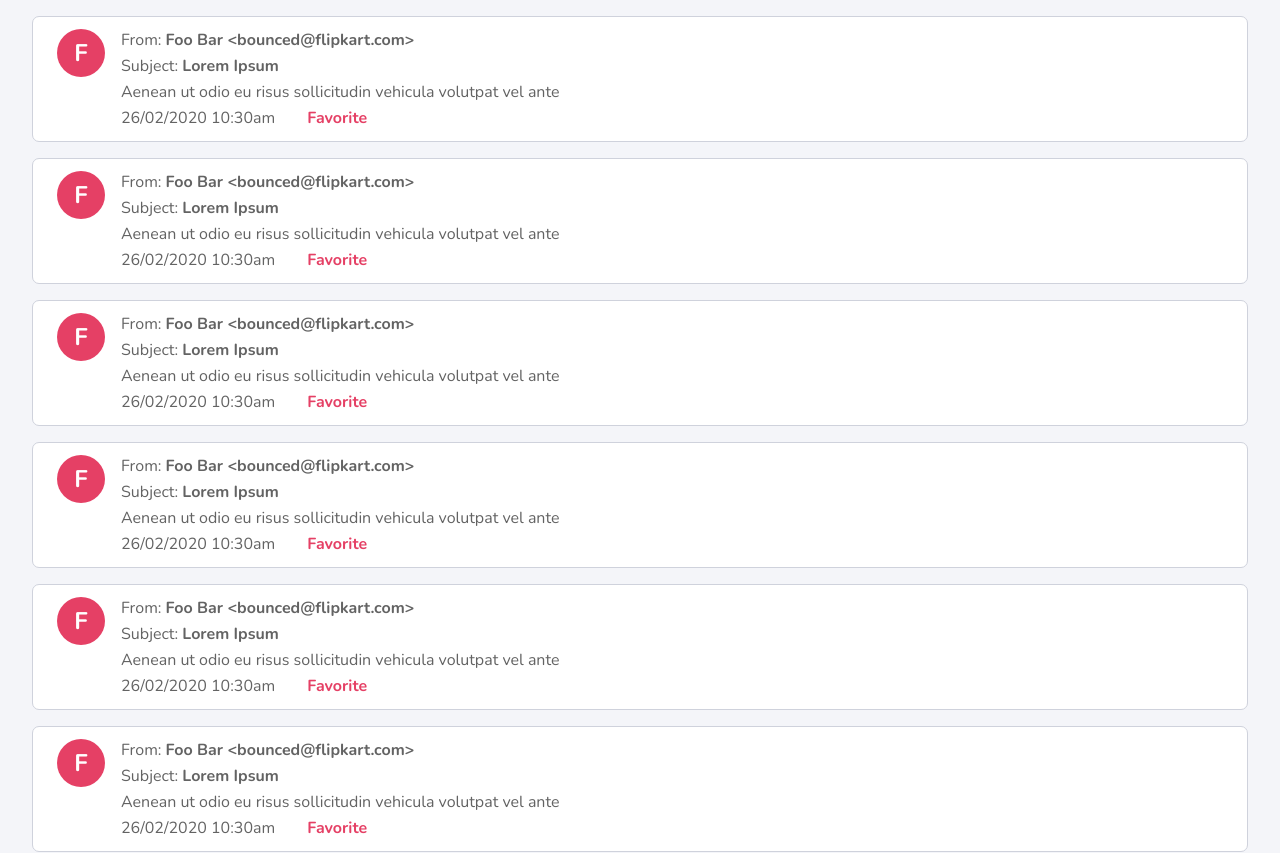
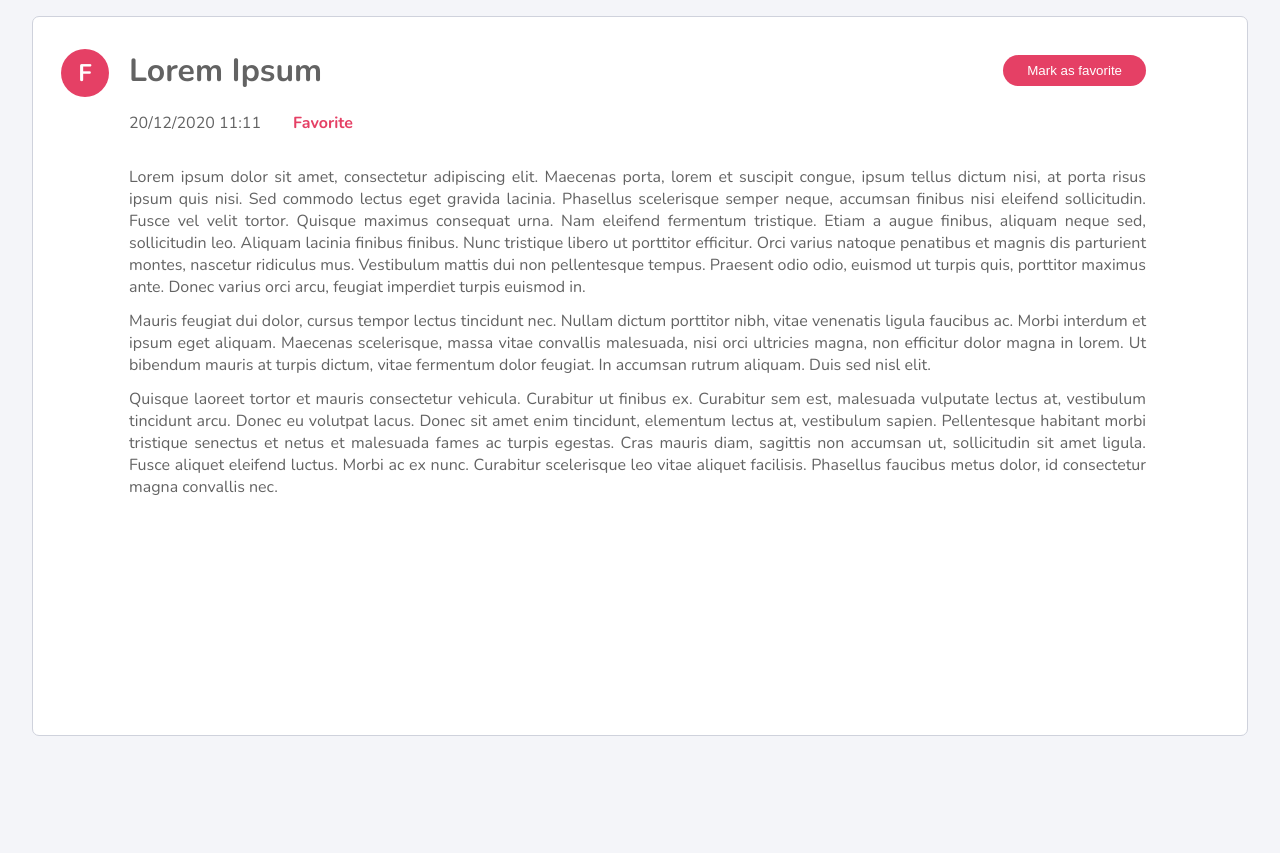
Before and after one commit to bmar268/702-WebMailClient, a React (Create React App) app: page / in a window 1280 px wide. Shown: the top 853 px of the page. After the commit the page ends 800 px from the top, so only its background shows below. Built offline with nearby package versions, Linux system fonts and the light colour scheme.

Commit message:
email body

```diff
--- a/src/App.js
+++ b/src/App.js
@@ -1,11 +1,11 @@
 import { EmailCard } from "./components/email-card";
-import { EmailCardList } from "./components";
+import { EmailBody, EmailCardList } from "./components";
 import "./styles/styles.css"
 
 function App() {
   return (
     <div className="App">
-      <EmailCardList />
+      <EmailBody />
     </div>
   );
 }
--- /dev/null
+++ b/src/components/components-utility.css
@@ -0,0 +1,23 @@
+.c_avatar {
+    background-color: var(--accent);
+    color: var(--white);
+    font-size: 1.5rem;
+    font-weight: bold;
+    height: 3rem;
+    width: 3rem;
+    border-radius: 50%;
+}
+
+.c_email-wr {
+    background-color: var(--card-background);
+    border: 1px solid var(--border);
+    border-radius: var(--br-sq);
+    margin: 1rem 2rem;
+    gap: 1rem;
+}
+
+.c_email-favorite {
+    color: var(--accent);
+    font-weight: bold;
+    margin-left: 2rem;
+}
--- /dev/null
+++ b/src/components/email-body/email-body.css
@@ -0,0 +1,34 @@
+.email-body-wr {
+    min-height: 90vh;
+    padding: 2rem 3.5rem 2rem 1.75rem  ;
+}
+
+.email-body-wr.c_email-wr,
+.email-body {
+    gap: 1.25rem;
+}
+
+.email-body {
+    width: 90%;
+}
+
+.email-body-btn {
+    background-color: var(--accent);
+    color: var(--white);
+    height: fit-content;
+    padding: 0.5rem 1.5rem;
+    border: none;
+    outline: none;
+    border-radius: var(--br-cr);
+}
+
+.email-body-btn:hover {
+    cursor: pointer;
+    transform: scale(0.97);
+}
+
+.email-body-content > p {
+    text-align: justify;
+    text-justify: distribute;
+    margin: 0.75rem 0;
+}
--- /dev/null
+++ b/src/components/email-body/index.jsx
@@ -0,0 +1,28 @@
+import "../components-utility.css";
+import "./email-body.css";
+
+export const EmailBody = () => {
+    return(
+        <div className="email-body-wr c_email-wr u_fx-row">
+            <div className="c_avatar u_fx-cn">F</div>
+
+            <div className="email-body u_fx-col">
+                <header className="email-body-header u_fx-row u_fx-js-sb u_fx-al-cn">
+                    <h1 className="email-body-subject">Lorem Ipsum</h1>
+                    <button className="email-body-btn">Mark as favorite</button>
+                </header>
+
+                <section className="u_fx-row">
+                    <p><span>20/12/2020</span> <time>11:11</time></p>
+                    <p className="c_email-favorite">Favorite</p>
+                </section>
+
+                <section className="email-body-content">
+                    <p>Lorem ipsum dolor sit amet, consectetur adipiscing elit. Maecenas porta, lorem et suscipit congue, ipsum tellus dictum nisi, at porta risus ipsum quis nisi. Sed commodo lectus eget gravida lacinia. Phasellus scelerisque semper neque, accumsan finibus nisi eleifend sollicitudin. Fusce vel velit tortor. Quisque maximus consequat urna. Nam eleifend fermentum tristique. Etiam a augue finibus, aliquam neque sed, sollicitudin leo. Aliquam lacinia finibus finibus. Nunc tristique libero ut porttitor efficitur. Orci varius natoque penatibus et magnis dis parturient montes, nascetur ridiculus mus. Vestibulum mattis dui non pellentesque tempus. Praesent odio odio, euismod ut turpis quis, porttitor maximus ante. Donec varius orci arcu, feugiat imperdiet turpis euismod in.</p>
+                    <p>Mauris feugiat dui dolor, cursus tempor lectus tincidunt nec. Nullam dictum porttitor nibh, vitae venenatis ligula faucibus ac. Morbi interdum et ipsum eget aliquam. Maecenas scelerisque, massa vitae convallis malesuada, nisi orci ultricies magna, non efficitur dolor magna in lorem. Ut bibendum mauris at turpis dictum, vitae fermentum dolor feugiat. In accumsan rutrum aliquam. Duis sed nisl elit.</p>
+                    <p>Quisque laoreet tortor et mauris consectetur vehicula. Curabitur ut finibus ex. Curabitur sem est, malesuada vulputate lectus at, vestibulum tincidunt arcu. Donec eu volutpat lacus. Donec sit amet enim tincidunt, elementum lectus at, vestibulum sapien. Pellentesque habitant morbi tristique senectus et netus et malesuada fames ac turpis egestas. Cras mauris diam, sagittis non accumsan ut, sollicitudin sit amet ligula. Fusce aliquet eleifend luctus. Morbi ac ex nunc. Curabitur scelerisque leo vitae aliquet facilisis. Phasellus faucibus metus dolor, id consectetur magna convallis nec.</p>
+                </section>
+            </div>
+        </div>
+    );
+}
--- a/src/components/email-card/email-card.css
+++ b/src/components/email-card/email-card.css
@@ -1,27 +1,7 @@
 .email-card-wr {
-    background-color: var(--card-background);
     padding: 0.75rem 1.5rem;
-    border: 1px solid var(--border);
-    border-radius: var(--br-sq);
-    margin: 1rem 2rem;
-    gap: 1rem;
-}
-
-.avatar {
-    background-color: var(--accent);
-    color: var(--white);
-    font-size: 1.5rem;
-    font-weight: bold;
-    height: 3rem;
-    width: 3rem;
-    border-radius: 50%;
 }
 
 .email-card-content {
     gap: 0.25rem;
 }
-
-.email-card-favorite {
-    color: var(--accent);
-    margin-left: 2rem;
-}
--- a/src/components/email-card/index.jsx
+++ b/src/components/email-card/index.jsx
@@ -1,9 +1,10 @@
+import "../components-utility.css";
 import "./email-card.css";
 
 export const EmailCard = () => {
     return(
-        <div className="email-card-wr u_fx-row">
-            <div className="avatar u_fx-cn">F</div>
+        <div className="email-card-wr c_email-wr u_fx-row">
+            <div className="c_avatar u_fx-cn">F</div>
 
             <div className="email-card-content u_fx-col">
                 <p>From: <strong><span>Foo Bar</span> <span>&lt;bounced@flipkart.com&gt;</span></strong></p>
@@ -11,7 +12,7 @@ export const EmailCard = () => {
                 <p>Aenean ut odio eu risus sollicitudin vehicula volutpat vel ante</p>
                 <section className="u_fx-row">
                     <p>26/02/2020 <time>10:30</time>am </p>
-                    <p className="email-card-favorite"><strong>Favorite</strong></p>
+                    <p className="c_email-favorite"><strong>Favorite</strong></p>
                 </section>
             </div>
         </div>
--- a/src/components/index.js
+++ b/src/components/index.js
@@ -1,2 +1,3 @@
 export { EmailCard } from "./email-card";
 export { EmailCardList } from "./email-card-list"
+export { EmailBody } from "./email-body";
--- a/src/styles/styles.css
+++ b/src/styles/styles.css
@@ -5,6 +5,7 @@
     padding: 0;
     margin: 0;
     box-sizing: border-box;
+    transition: all 0.5s ease;
 }
 
 body {
--- a/src/styles/utility.css
+++ b/src/styles/utility.css
@@ -13,8 +13,12 @@
     flex-direction: column;
 }
 
-.u_fx-al-fs {
-    align-items: flex-start;
+.u_fx-js-sb {
+    justify-content: space-between;
+}
+
+.u_fx-al-cn {
+    align-items: center;
 }
 
 .u_fx-cn {
```
